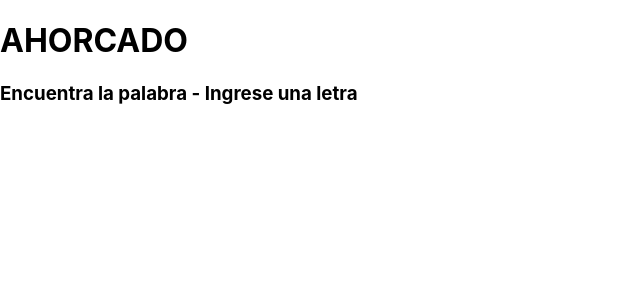
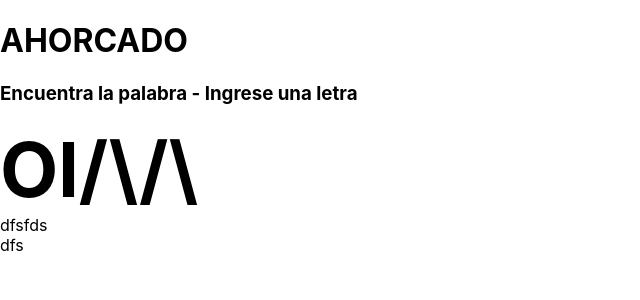
Before and after one commit to JuanDAristizabal/Parcial_Web, a React (Create React App) app: page / in a window 1280 px wide. Shown: the top 300 px of the page, without its empty margins (0-640 px from the left). Built offline with nearby package versions, Linux system fonts and the light colour scheme.

Commit message:
cuerpo roberto

```diff
--- a/src/App.css
+++ b/src/App.css
@@ -1,3 +1,7 @@
 .container{
 background-color: rgb(19, 19, 59);
 }
+
+div.cuerpo {
+    font-size: 2cm;
+}
--- a/src/App.tsx
+++ b/src/App.tsx
@@ -10,7 +10,20 @@ function App() {
         <h3>Encuentra la palabra - Ingrese una letra</h3>
         </div>
         <div className="horca">
-
+          <div className="cuerpo">
+           <b className="cabeza">O</b>
+           <b className="tronco">l</b>
+           <b className="pataderec">/</b>
+           <b className="pataizq">\</b>
+           <b className="brazodere">/</b>
+           <b className="brazoizq">\</b>
+          </div>
+        </div>
+        <div className="palabra">
+        dfsfds
+        </div>
+        <div className="letras">
+          dfs
         </div>
       </div>
     </div>
```
